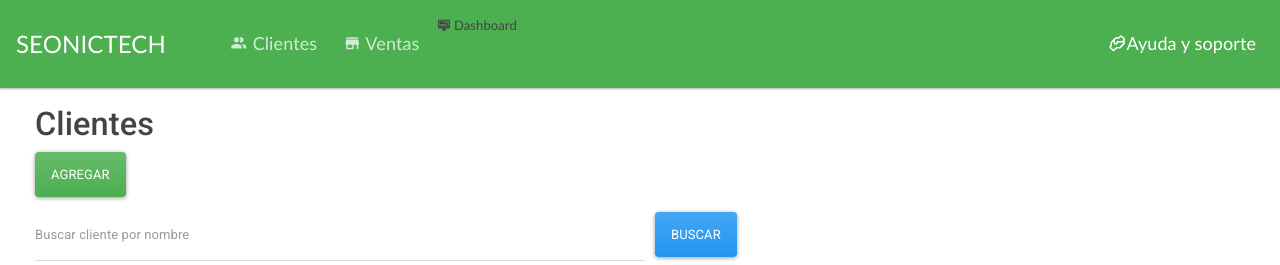
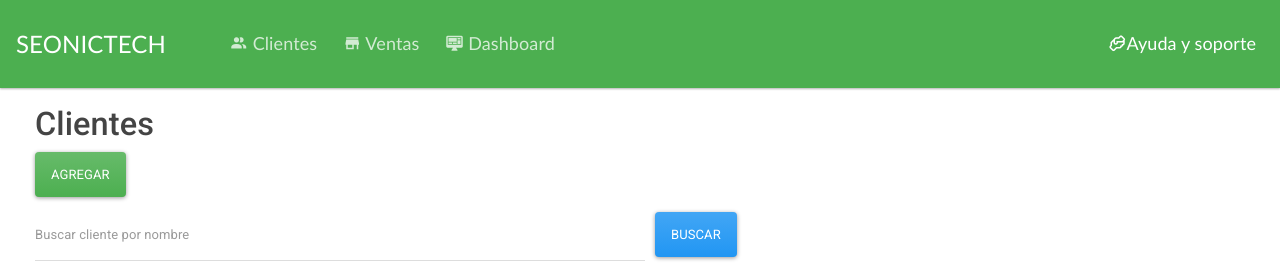
Before and after one commit to RicardoNM2/Basic-CRM, a PHP site: page /clientes.php in a window 1280 px wide. Shown: the top 265 px of the page. Run offline with PHP 8.4, Linux system fonts and the light colour scheme; data that the repository does not hold is empty.

Commit message:
CRM terminado?

```diff
--- a/encabezado.php
+++ b/encabezado.php
@@ -36,7 +36,7 @@
                 <li class="nav-item" style="margin-right: 10px;">
                     <a class="nav-link" href="ventas.php"><span class="mdi mdi-store"></span> Ventas</a>
                 </li>
-                <li class="nav-item" style="margin-right: 10p>
+                <li class="nav-item" style="margin-right: 10px">
                     <a class="nav-link" href="dashboard.php"><span class="mdi mdi-desktop-mac-dashboard"></span> Dashboard</a>
                 </li>
 
```
